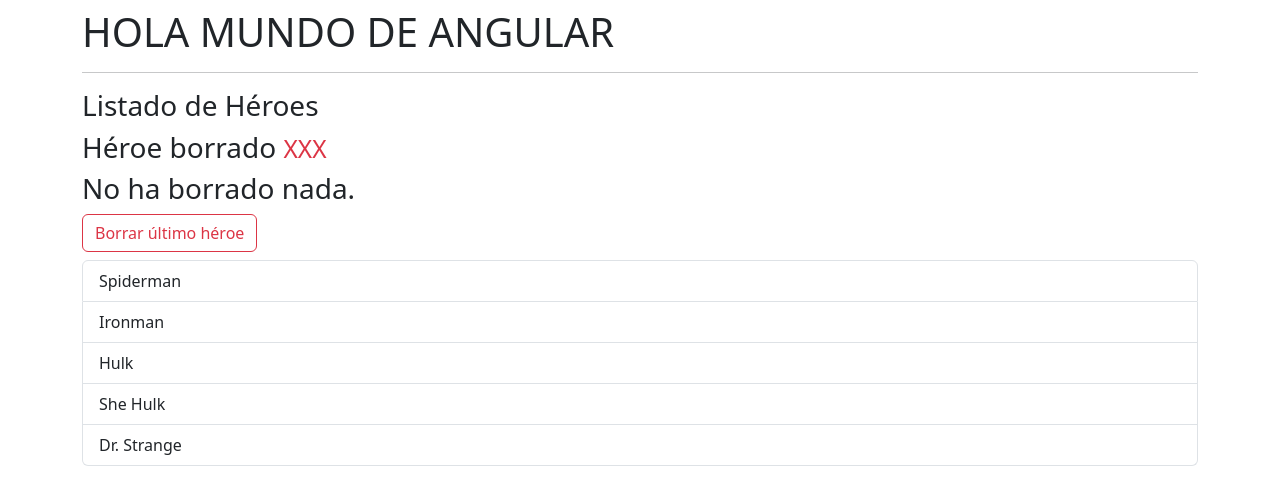
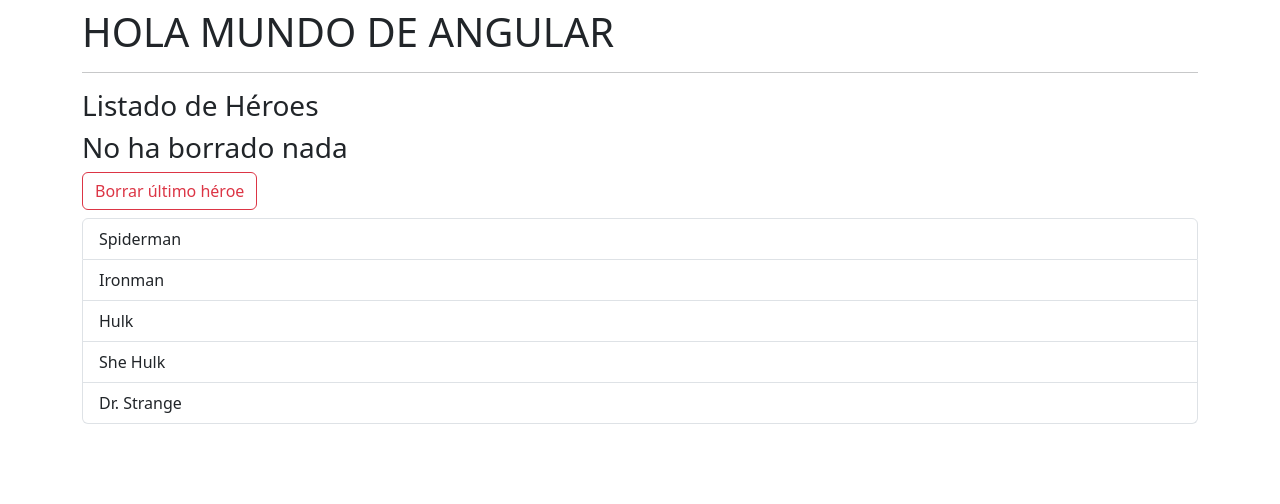
Before and after one commit to CrHacker7/Angular, an Angular app in the folder 02-bases/: page / in a window 1280 px wide. Shown: the top 504 px of the page. Built offline with nearby package versions, Linux system fonts and the light colour scheme.

Commit message:
Ng-template y el ngIf-else

```diff
--- a/02-bases/src/app/heroes/hero/hero.component.html
+++ b/02-bases/src/app/heroes/hero/hero.component.html
@@ -19,7 +19,6 @@
 <button
 
     *ngIf="name !== 'Spiderman'"
-
     (click)="changeHero()"
     class="btn btn-primary mx-2">
     Cambiar nombre
--- a/02-bases/src/app/heroes/list/list.component.html
+++ b/02-bases/src/app/heroes/list/list.component.html
@@ -1,9 +1,16 @@
 <h3>Listado de Héroes</h3>
 
-<h3>Héroe borrado <small class="text-danger"> XXX</small></h3>
-<h3>No ha borrado nada.</h3>
+<div *ngIf="deletedHero; else nothingWasDeleted">
+    <h3>Héroe borrado <small class="text-danger"> {{ deletedHero }} </small></h3>
+</div>
+<ng-template #nothingWasDeleted>
+    <h3>No ha borrado nada</h3>
+</ng-template>
 
-<button class="btn btn-outline-danger">
+<button
+    *ngIf="heroNames.length > 0"
+    (click)="removeLastHero()"
+    class="btn btn-outline-danger">
     Borrar último héroe
 </button>
 
--- a/02-bases/src/app/heroes/list/list.component.ts
+++ b/02-bases/src/app/heroes/list/list.component.ts
@@ -8,5 +8,12 @@
 export class ListComponent {
 
   public heroNames: string[] = ['Spiderman', 'Ironman', 'Hulk', 'She Hulk', 'Dr. Strange'];
+  public deletedHero?: string;
+
+  removeLastHero():void {
+    this.deletedHero = this.heroNames.pop();
+
+
+  }
 
 }
```
